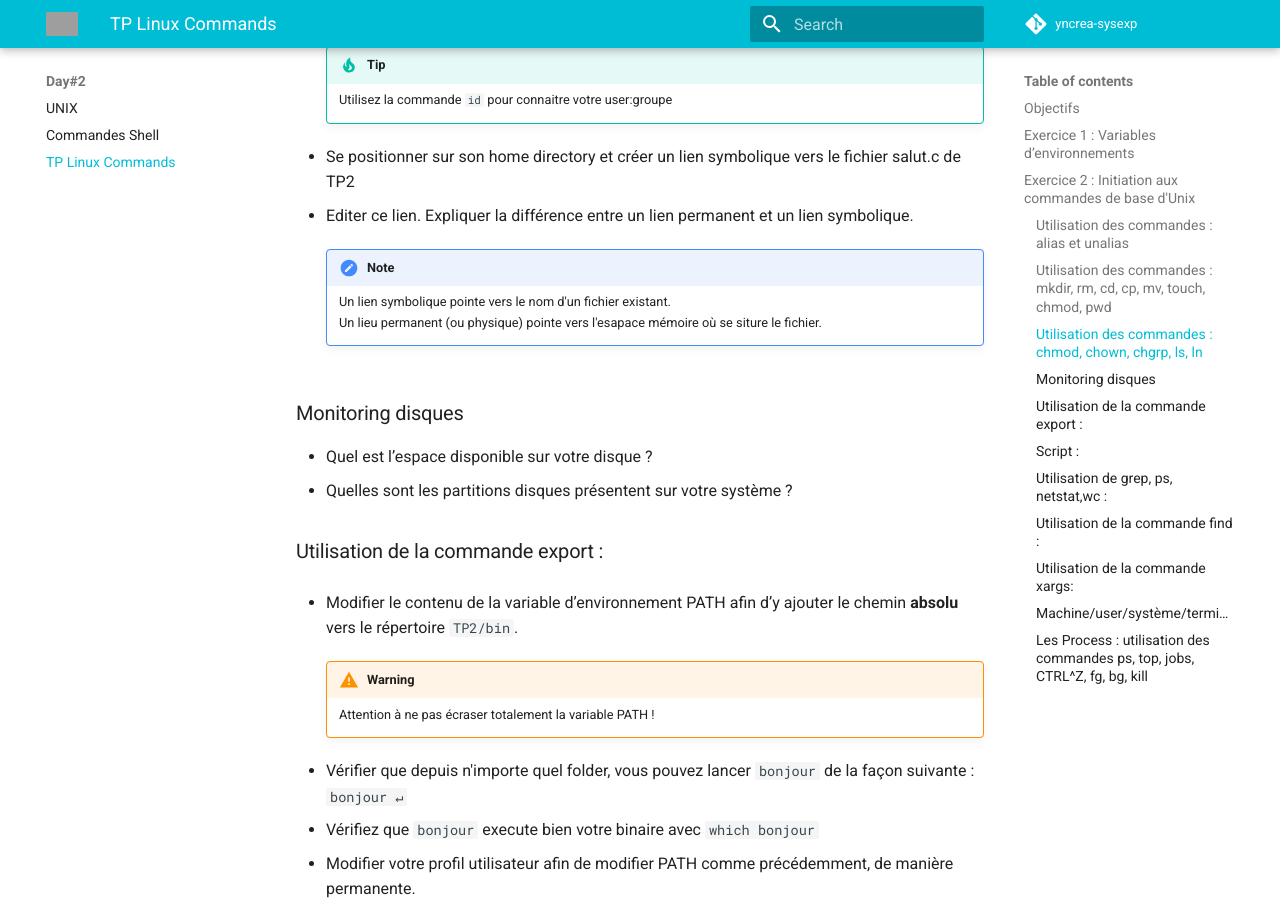
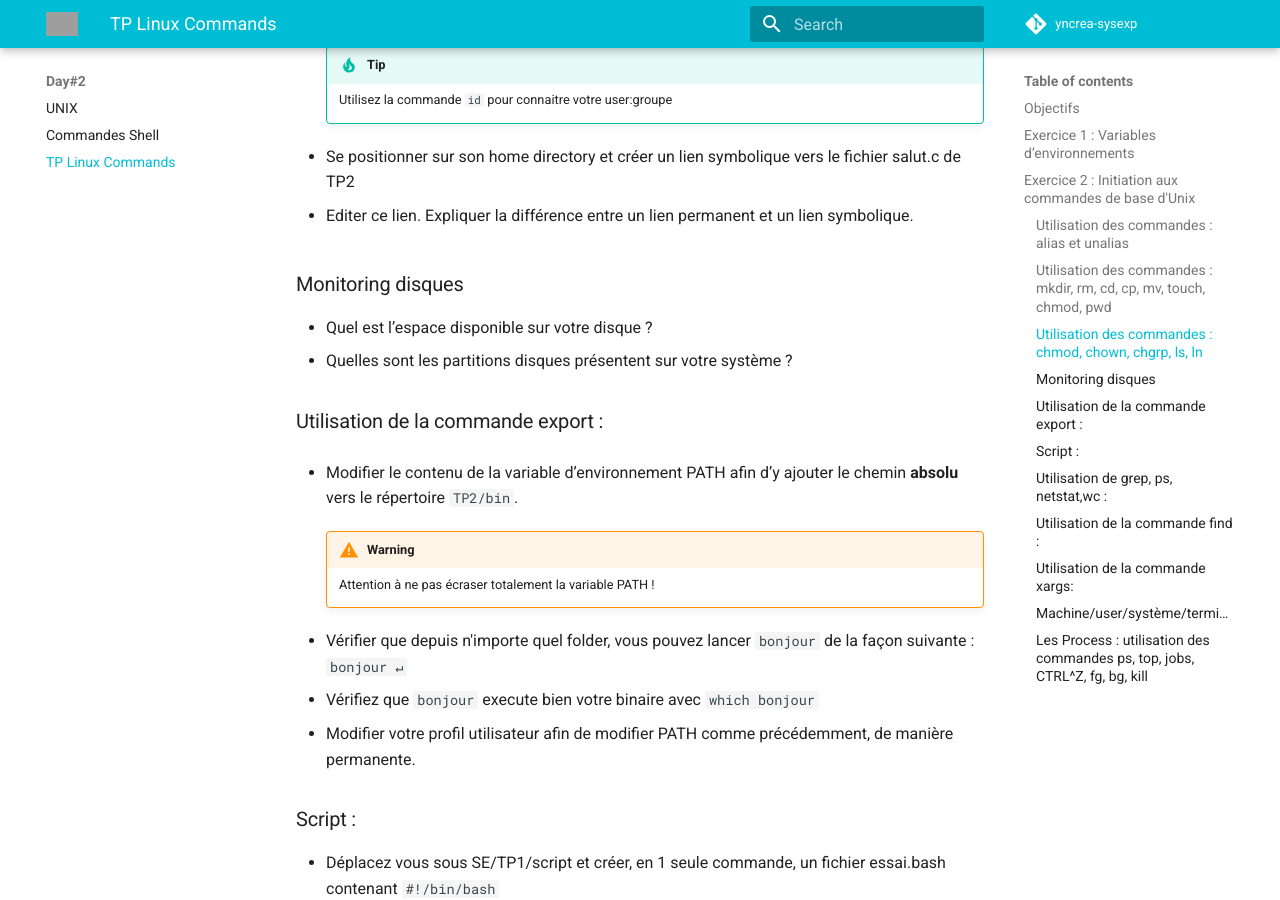
Before and after one commit to jurocknsail/yncrea-sysexp, an MkDocs documentation site: the page built from docs/22_tpShell.md, in a window 1280 px wide and 900 px high, scrolled down 3143 px. Built offline with MkDocs 1.6.1 and Material for MkDocs 9.7.7, drawn with Linux system fonts in a browser that asks for light colours; comment, search, counter and statistics services are not loaded; grey boxes are pictures that could not be loaded.

Commit message:
tp shell

```diff
--- a/docs/22_tpShell.md
+++ b/docs/22_tpShell.md
@@ -128,10 +128,6 @@ Le second objectif du cours est de maitriser **les bases du Shell Unix**, via un
 
 - Editer ce lien. Expliquer la différence entre un lien permanent et un lien symbolique.
 
-    !!! note
-        Un lien symbolique pointe vers le nom d'un fichier existant.
-        Un lieu permanent (ou physique) pointe vers l'esapace mémoire où se siture le fichier.
-
 ### Monitoring disques
 
 - Quel est l’espace disponible sur votre disque ?
```
